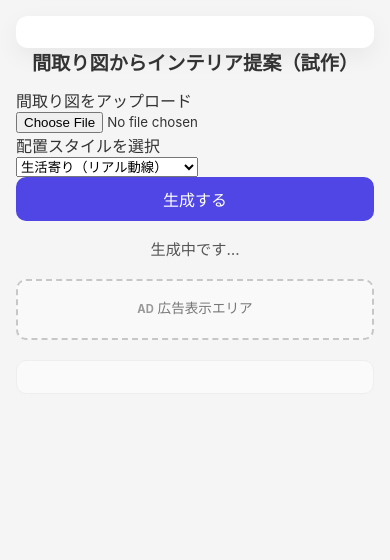
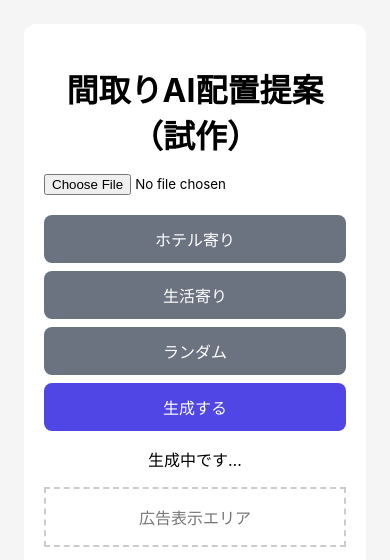
Before and after one commit to daibunfuku/madori_ai_app, a plain HTML site: page index.html in a window 390 px wide. Both pictures are taken after a click on the button "生成する". Drawn offline with Linux system fonts and the light colour scheme.

Commit message:
構築しなおし

```diff
--- a/index.html
+++ b/index.html
@@ -1,90 +1,45 @@
 <!DOCTYPE html>
 <html lang="ja">
 <head>
-  <link rel="stylesheet" href="style.css">
-  <meta charset="UTF-8">
-  <title>間取り図インテリア提案 試作</title>
-  <meta name="viewport" content="width=device-width, initial-scale=1.0">
-
-  <!-- 見た目は最低限 -->
-  <style>
-    body {
-      font-family: sans-serif;
-      padding: 16px;
-      max-width: 600px;
-      margin: auto;
-    }
-    button {
-      padding: 10px 16px;
-      font-size: 16px;
-    }
-    #loading {
-      margin-top: 16px;
-      color: #555;
-    }
-    #result {
-      margin-top: 24px;
-    }
-    img {
-      margin-top: 12px;
-      max-width: 100%;
-      border: 1px solid #ccc;
-    }
-  </style>
+  <meta charset="UTF-8" />
+  <meta name="viewport" content="width=device-width, initial-scale=1.0" />
+  <title>間取りAI試作</title>
+  <link rel="stylesheet" href="style.css" />
 </head>
 
 <body>
-  <div class="container"></div>
-  <h1>間取り図からインテリア提案（試作）</h1>
+  <div class="container">
+    <h1>間取りAI配置提案（試作）</h1>
 
-  <!-- ① 間取り図アップロード -->
-  <p>間取り図をアップロード</p>
-  <input type="file" accept="image/*">
+    <!-- 画像アップロード -->
+    <input type="file" id="imageInput" accept="image/*" />
 
-  <!-- アップロード画像のプレビュー -->
-<div id="previewArea" style="margin-top:16px; display:none;">
-  <p>アップロードした間取り図</p>
-  <img id="floorPreview" alt="間取り図プレビュー">
-</div>
+    <div class="upload-preview">
+      <img id="previewImage" />
+    </div>
 
-  <!-- ② モード選択 -->
-  <p>配置スタイルを選択</p>
-  <select id="mode">
-    <option value="living">生活寄り（リアル動線）</option>
-    <option value="hotel">ホテル寄り（整列・対称）</option>
-  </select>
+    <!-- パターン選択 -->
+    <div class="pattern-buttons">
+      <button class="patternBtn" data-type="hotel">ホテル寄り</button>
+      <button class="patternBtn" data-type="life">生活寄り</button>
+      <button class="patternBtn" data-type="random">ランダム</button>
+    </div>
 
-  <!-- ③ 生成ボタン -->
- <button id="generateBtn">生成する</button>
+    <!-- 生成ボタン -->
+    <button id="generateBtn">生成する</button>
 
-<div class="loading" style="display:none;">
-  生成中です…
-</div>
+    <!-- 生成中 -->
+    <div class="loading">生成中です…</div>
 
-<div class="ad-box" style="display:none;">
-  広告表示エリア
-</div>
+    <!-- 広告 -->
+    <div class="ad-box">
+      広告表示エリア
+    </div>
 
-<div class="result"></div>
-
-
-
-  <!-- ⑤ 結果表示 -->
-  <div id="result" style="display:none;">
-    <h2>提案内容</h2>
-
-    <!-- 人間向けプロンプト（説明文） -->
-    <p id="description"></p>
-
-    <!-- 家具配置テキスト -->
-    <ul id="layoutText"></ul>
-
-    <!-- 仮の俯瞰画像 -->
-    <img id="layoutImage" alt="俯瞰イメージ">
+    <!-- 結果 -->
+    <div class="result"></div>
   </div>
 
-  <!-- JS読み込み（bodyの一番下が超重要） -->
   <script src="script.js"></script>
- </div>
 </body>
 </html>
--- a/script.js
+++ b/script.js
@@ -1,32 +1,66 @@
-// ボタン取得
 const generateBtn = document.getElementById("generateBtn");
-
-// 各表示エリア取得
 const loading = document.querySelector(".loading");
 const adBox = document.querySelector(".ad-box");
 const result = document.querySelector(".result");
 
-// ボタンが押された時の処理
+// 画像アップロード
+const imageInput = document.getElementById("imageInput");
+const previewImage = document.getElementById("previewImage");
+
+imageInput.addEventListener("change", () => {
+  const file = imageInput.files[0];
+  if (!file) return;
+
+  const reader = new FileReader();
+  reader.onload = () => {
+    previewImage.src = reader.result;
+    previewImage.style.display = "block";
+  };
+  reader.readAsDataURL(file);
+});
+
+// 家具配置パターン
+let selectedPattern = "random";
+
+document.querySelectorAll(".patternBtn").forEach((btn) => {
+  btn.addEventListener("click", () => {
+    selectedPattern = btn.dataset.type;
+  });
+});
+
+const patterns = {
+  hotel: "ベッドは中央、サイドテーブルを左右に配置。動線をシンプルに。",
+  life: "ソファを窓側、収納は壁沿いに配置し生活動線を確保。",
+  random: [
+    "ベッドを壁沿い、デスクを窓側に配置。",
+    "ソファ中心で回遊動線を確保。",
+    "収納を集約し空間を広く使う配置。"
+  ]
+};
+
+// 生成処理
 generateBtn.addEventListener("click", () => {
-  // 生成中表示 ON
   loading.style.display = "block";
   adBox.style.display = "block";
   result.textContent = "";
-
-  // ボタン連打防止
   generateBtn.disabled = true;
 
-  // 疑似的な生成時間（3秒）
   setTimeout(() => {
-    // 生成中 OFF
     loading.style.display = "none";
     adBox.style.display = "none";
 
-    // 結果表示
-    result.textContent =
-      "【提案結果】\nソファは窓側、ベッドは壁沿いに配置すると動線が良くなります。";
+    let text;
+    if (selectedPattern === "random") {
+      const r =
+        patterns.random[
+          Math.floor(Math.random() * patterns.random.length)
+        ];
+      text = r;
+    } else {
+      text = patterns[selectedPattern];
+    }
 
-    // ボタン再有効化
+    result.textContent = "【提案結果】\n" + text;
     generateBtn.disabled = false;
   }, 3000);
 });
--- a/style.css
+++ b/style.css
@@ -1,122 +1,72 @@
-/* ===== 全体リセット ===== */
 * {
   box-sizing: border-box;
-  margin: 0;
-  padding: 0;
   font-family: -apple-system, BlinkMacSystemFont, "Segoe UI",
-    Roboto, "Hiragino Kaku Gothic ProN", "Meiryo", sans-serif;
+    "Hiragino Kaku Gothic ProN", "Meiryo", sans-serif;
 }
 
-/* ===== ページ全体 ===== */
 body {
   background: #f5f5f5;
-  color: #333;
   padding: 16px;
 }
 
-/* ===== コンテナ ===== */
 .container {
   max-width: 900px;
   margin: 0 auto;
-  background: #ffffff;
+  background: #fff;
   padding: 20px;
   border-radius: 12px;
-  box-shadow: 0 8px 24px rgba(0, 0, 0, 0.06);
 }
 
-/* ===== 見出し ===== */
 h1 {
-  font-size: 1.4rem;
-  margin-bottom: 12px;
   text-align: center;
+  margin-bottom: 16px;
 }
 
-h2 {
-  font-size: 1.1rem;
-  margin: 24px 0 12px;
-}
-
-/* ===== ボタン ===== */
-button {
-  display: block;
-  width: 100%;
-  padding: 14px;
-  font-size: 1rem;
-  background: #4f46e5;
-  color: #fff;
-  border: none;
-  border-radius: 10px;
-  cursor: pointer;
-  transition: background 0.2s ease;
-}
-
-button:hover {
-  background: #4338ca;
-}
-
-/* ===== 生成中表示 ===== */
-.loading {
-  margin: 16px 0;
-  text-align: center;
-  font-size: 0.95rem;
-  color: #555;
-}
-
-/* ===== アップロード画像 ===== */
-.upload-preview {
-  margin-top: 16px;
-  text-align: center;
+input[type="file"] {
+  margin-bottom: 12px;
 }
 
 .upload-preview img {
   max-width: 100%;
-  border-radius: 10px;
-  border: 1px solid #ddd;
+  display: none;
+  border-radius: 8px;
+  margin-bottom: 12px;
 }
 
-/* ===== 結果表示エリア ===== */
+button {
+  width: 100%;
+  padding: 12px;
+  margin-top: 8px;
+  border: none;
+  border-radius: 8px;
+  background: #4f46e5;
+  color: #fff;
+  font-size: 1rem;
+  cursor: pointer;
+}
+
+.pattern-buttons button {
+  background: #6b7280;
+}
+
+.loading {
+  display: none;
+  text-align: center;
+  margin: 16px 0;
+}
+
+.ad-box {
+  display: none;
+  margin: 16px 0;
+  padding: 16px;
+  border: 2px dashed #ccc;
+  text-align: center;
+  color: #777;
+}
+
 .result {
-  margin-top: 20px;
+  margin-top: 16px;
   padding: 16px;
   background: #fafafa;
-  border-radius: 10px;
-  border: 1px solid #eee;
+  border-radius: 8px;
 }
-
-/* ===== 広告エリア ===== */
-.ad-box {
-  margin: 20px 0;
-  padding: 16px;
-  border: 2px dashed #c7c7c7;
-  border-radius: 10px;
-  text-align: center;
-  background: #f9f9f9;
-  color: #777;
-  font-size: 0.85rem;
-}
-
-/* 広告ラベルっぽく */
-.ad-box::before {
-  content: "AD";
-  display: inline-block;
-  font-size: 0.7rem;
-  font-weight: bold;
-  color: #999;
-  margin-bottom: 6px;
-}
-
-/* ===== スマホ最適化 ===== */
-@media (max-width: 600px) {
-  h1 {
-    font-size: 1.2rem;
-  }
-
-  button {
-    font-size: 0.95rem;
-    padding: 12px;
-  }
-
-  .container {
-    padding: 16px;
-  }
-}
```
